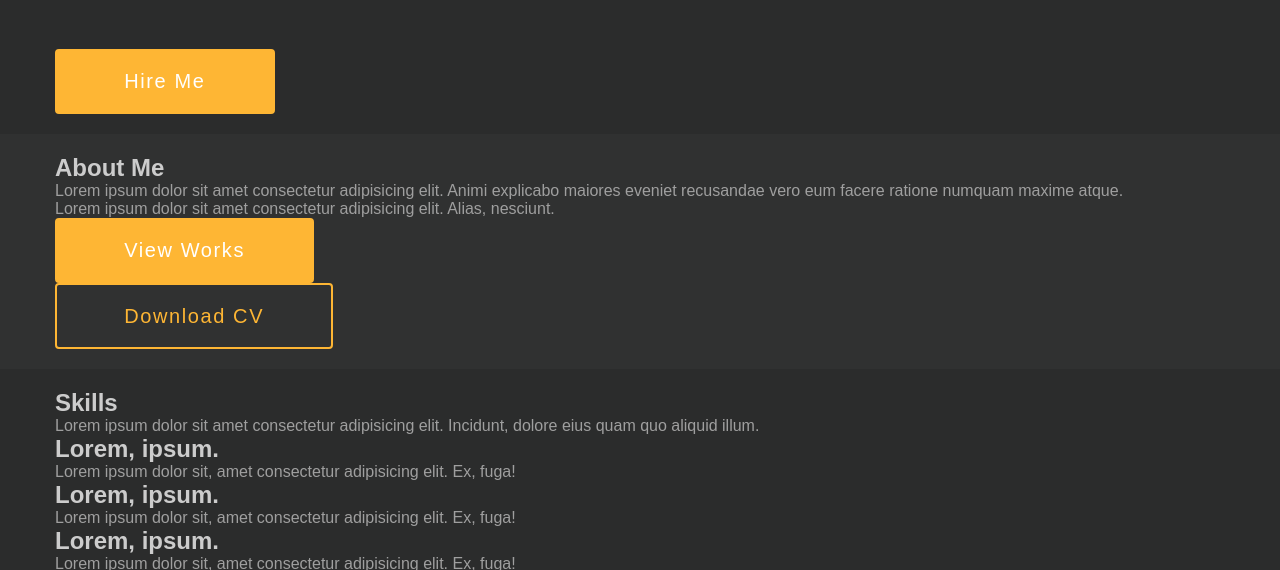
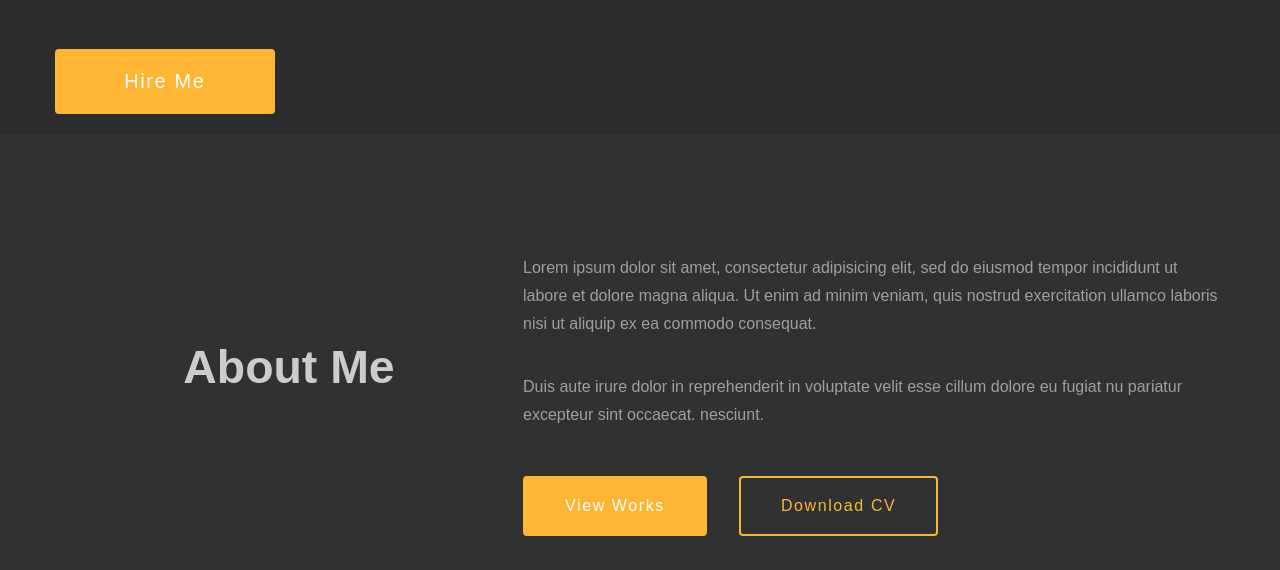
Before and after one commit to tanuj-choudhary/tanuj-choudhary.github.io, a website: page index.html in a window 1280 px wide. Shown: the part 410-980 px from the top of the page. Drawn offline with Linux system fonts and the light colour scheme.

Commit message:
Styled about section responsive

```diff
--- a/index.html
+++ b/index.html
@@ -69,15 +69,21 @@
 
     <!----------------------About Section---------------------->
     <section class="section section__about">
-      <div class="container">
+      <div class="container container__about">
+        <div class="container__about__left">
           <h1 class="section__about__h1">About Me</h1>
+        </div>
 
+        <div class="container__about__right">
           <p class="section__about__p">
-          Lorem ipsum dolor sit amet consectetur adipisicing elit. Animi
-          explicabo maiores eveniet recusandae vero eum facere ratione numquam
-          maxime atque.
-          <br />
-          Lorem ipsum dolor sit amet consectetur adipisicing elit. Alias,
+            Lorem ipsum dolor sit amet, consectetur adipisicing elit, sed do
+            eiusmod tempor incididunt ut labore et dolore magna aliqua. Ut enim
+            ad minim veniam, quis nostrud exercitation ullamco laboris nisi ut
+            aliquip ex ea commodo consequat.
+          </p>
+          <p class="section__about__p">
+            Duis aute irure dolor in reprehenderit in voluptate velit esse
+            cillum dolore eu fugiat nu pariatur excepteur sint occaecat.
             nesciunt.
           </p>
 
@@ -90,6 +96,7 @@
               <button class="btn btn-primary-outline btn-download">
                 Download CV
               </button>
+            </div>
           </div>
         </div>
       </div>
--- a/styles.css
+++ b/styles.css
@@ -222,6 +222,82 @@ p {
   }
 }
 
+/*********************About Section*********************/
+
+.container__about {
+  display: flex;
+  flex-direction: column;
+  padding-top: 3.75rem;
+  padding-bottom: 3.75rem;
+}
+
+.section__about__h1 {
+  text-align: center;
+  text-transform: capitalize;
+  font-weight: 700;
+  font-size: 1.9rem;
+  margin-bottom: 2.2rem;
+  padding-bottom: 1.25rem;
+}
+
+.section__about__p {
+  margin-bottom: 2.2rem;
+  font-weight: 400;
+  line-height: 1.75rem;
+}
+
+.section__about__btns {
+  display: flex;
+}
+
+.btn-view,
+.btn-download {
+  padding: 1rem 1.5rem;
+  margin-top: 0.7rem;
+  font-size: 0.9rem;
+}
+
+.btn-view {
+  margin-right: 1rem;
+}
+
+@media (min-width: 640px) {
+  .container__about {
+    padding-top: 7.5rem;
+    padding-bottom: 7.5rem;
+  }
+
+  .btn-view,
+  .btn-download {
+    padding: 1.2rem 2.5rem;
+    font-size: 1rem;
+  }
+
+  .btn-view {
+    margin-right: 2rem;
+  }
+}
+
+@media (min-width: 992px) {
+  .container__about {
+    flex-direction: row;
+    justify-content: center;
+  }
+
+  .container__about__left {
+    align-self: center;
+    width: 40%;
+  }
+
+  .container__about__right {
+    width: 60%;
+  }
+
+  .section__about__h1 {
+    font-size: 2.9rem;
+  }
+}
+
 /*Media queries for width adjustment*/
 @media (min-width: 768px) {
   .container {
```
Lines whose indentation alone changed are shown as unchanged.
